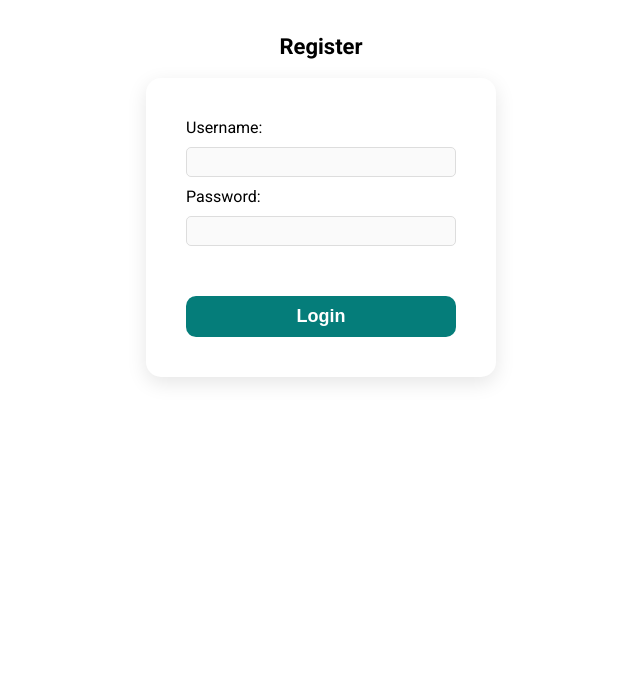
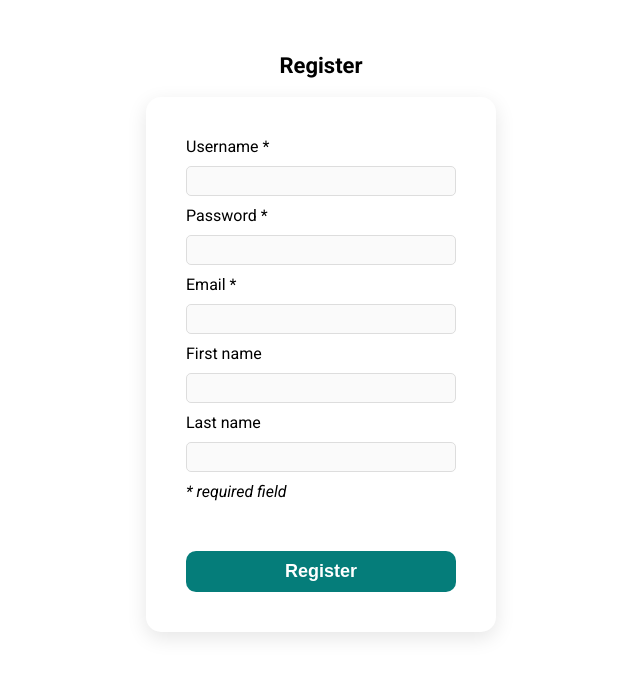
Before and after one commit to tlind-gh/HealthCareApplication_Frontend, a React (Vite) app: page /register in a window 1280 px wide. Shown: the top 676 px of the page, without its empty margins (319-959 px from the left). Built offline with nearby package versions, Linux system fonts and the light colour scheme.

Commit message:
made registration form w. error handling and validation

```diff
--- a/src/components/Login.jsx
+++ b/src/components/Login.jsx
@@ -1,4 +1,4 @@
-import styles from "./styles/LoginRegister.module.css";
+import styles from "./styles/LoginRegister.module.css"
 import { useState } from "react";
 import axios from "axios";
 import { useAuth } from "../hooks/useAuth";
@@ -58,7 +58,6 @@ function Login() {
   return (
     <div className={styles.loginRegisterContainer}>
       <h2 className={styles.title}>Login</h2>
-      {error && <p className={styles.errorText}>{error}</p>}
       <form
         className={styles.formWrapper}
         onSubmit={handleLogin}
@@ -72,7 +71,6 @@ function Login() {
           type="text"
           value={credentials.username}
           onChange={handleInputChange}
-          required
         />
         <label htmlFor="password">Password:</label>
         <input
@@ -82,8 +80,8 @@ function Login() {
           type="password"
           value={credentials.password}
           onChange={handleInputChange}
-          required
         />
+         {error && <p className={styles.errorText}>{error}</p>}
         <button className={styles.submitButton} type="submit">
           Login
         </button>
--- a/src/components/Register.jsx
+++ b/src/components/Register.jsx
@@ -1,90 +1,145 @@
 import styles from "./styles/LoginRegister.module.css";
 import { useState } from "react";
 import axios from "axios";
-import { useAuth } from "../hooks/useAuth";
 import { useNavigate } from "react-router-dom";
 
 function Register() {
-  const { setAuthState } = useAuth();
   const navigate = useNavigate();
-  const [credentials, setCredentials] = useState({
+  const [userData, setUserData] = useState({
     username: "",
     password: "",
+    email: "",
+    firstname: "",
+    lastname: "",
   });
-  const [error, setError] = useState("");
+  const [errors, setErrors] = useState({});
 
   const handleInputChange = (e) => {
-    setCredentials((prev) => ({ ...prev, [e.target.name]: e.target.value }));
+    setUserData((prev) => ({ ...prev, [e.target.name]: e.target.value }));
   };
 
-  const handleLogin = async (e) => {
+  const validateForm = () => {
+    const newErrors = {};
+
+    // Username (required)
+    if (!userData.username.trim()) {
+      newErrors.username = "Username is required";
+    }
+
+    // Email (required + format)
+    if (!userData.email.trim()) {
+      newErrors.email = "Email is required";
+    } else if (!/^[^@]+@[^@]+$/.test(userData.email)) {
+      newErrors.email = "Email must be a valid format";
+    }
+
+    // Password (required + strong rules)
+    if (!userData.password) {
+      newErrors.password = "Password is required";
+    } else if (
+      !/^(?=.*[a-z])(?=.*[A-Z])(?=.*\d)(?=.*[^A-Za-z0-9]).{9,}$/.test(
+        userData.password
+      )
+    ) {
+      newErrors.password =
+        "Password must have minimum: \n- 8 characters in total, \n- 1 upper case letter, \n- 1 lower case letter and \n- 1 number, and 1 special character";
+    }
+
+    setErrors(newErrors);
+    return Object.keys(newErrors).length === 0;
+  };
+
+  // ---------- SUBMIT ----------
+  const handleRegister = async (e) => {
     e.preventDefault();
+
+    if (!validateForm()) return;
 
     try {
       const response = await axios.post(
         "http://localhost:8080/auth/register",
-        credentials,
-        {
-          // withCredentials: true is required for the server to set HTTP-only cookies
-          // This is essential for cookie-based authentication
-          withCredentials: true,
-        }
+        userData,
+        { withCredentials: true }
       );
 
-      console.log("Registration successful:", JSON.stringify(response.data));
-
-      const { loggedInUser, roles } = response.data;
-
-      // Update global auth state with user information
-      setAuthState({
-        isAuthenticated: true,
-        user: loggedInUser,
-        roles: roles,
-      });
-
-      // Redirect based on user role
-      if (roles.includes("ADMIN")) {
-        navigate("/admin/dashboard", { replace: true });
-      } else {
-        navigate("/user/dashboard", { replace: true });
-      }
+      console.log("Registration successful:", response.data);
+      navigate("/login", { replace: true });
     } catch (error) {
-      console.error("Login failed:", error.response || error);
-      setError("Invalid username or password");
+      console.error("Registration failed:", error.response || error);
     }
   };
 
   return (
     <div className={styles.loginRegisterContainer}>
       <h2 className={styles.title}>Register</h2>
-      {error && <p className={styles.errorText}>{error}</p>}
+
       <form
         className={styles.formWrapper}
-        onSubmit={handleLogin}
+        onSubmit={handleRegister}
         aria-label="Registration form"
       >
-        <label htmlFor="username">Username:</label>
+        <label htmlFor="username">Username *</label>
         <input
           className={styles.styledInput}
           id="username"
           name="username"
           type="text"
-          value={credentials.username}
+          value={userData.username}
           onChange={handleInputChange}
-          required
         />
-        <label htmlFor="password">Password:</label>
+        {errors.username && (
+          <p className={styles.errorText}>{errors.username}</p>
+        )}
+
+        <label htmlFor="password">Password *</label>
         <input
           className={styles.styledInput}
           id="password"
           name="password"
           type="password"
-          value={credentials.password}
+          value={userData.password}
           onChange={handleInputChange}
-          required
         />
+        {errors.password && (
+          <p className={styles.errorText}>{errors.password}</p>
+        )}
+
+        <label htmlFor="email">Email *</label>
+        <input
+          className={styles.styledInput}
+          id="email"
+          name="email"
+          type="text"
+          value={userData.email}
+          onChange={handleInputChange}
+        />
+        {errors.email && <p className={styles.errorText}>{errors.email}</p>}
+
+        {/* First name */}
+        <label htmlFor="firstname">First name</label>
+        <input
+          className={styles.styledInput}
+          id="firstname"
+          name="firstname"
+          type="text"
+          value={userData.firstname}
+          onChange={handleInputChange}
+        />
+
+        {/* Last name */}
+        <label htmlFor="lastname">Last name</label>
+        <input
+          className={styles.styledInput}
+          id="lastname"
+          name="lastname"
+          type="text"
+          value={userData.lastname}
+          onChange={handleInputChange}
+        />
+        <span className={styles.requiredText}>* required field</span>
+
         <button className={styles.submitButton} type="submit">
-          Login
+          Register
         </button>
       </form>
     </div>
--- a/src/components/styles/LoginRegister.module.css
+++ b/src/components/styles/LoginRegister.module.css
@@ -1,6 +1,9 @@
 /* Styles moved from styled-components in Login.jsx */
 .errorText {
-  color: red;
+  color: crimson;
+  font-style: italic;
+  margin: 0;
+  font-size: 14px;
 }
 
 .loginRegisterContainer {
@@ -57,3 +60,7 @@
 .styledInput:focus {
   outline: none;
 }
+
+.requiredText {
+  font-style: italic;
+}
--- a/src/styles/GlobalStyle.jsx
+++ b/src/styles/GlobalStyle.jsx
@@ -10,6 +10,7 @@ const GlobalStyle = createGlobalStyle`
     font-family: "Roboto", sans-serif;
     width: 100vw;
     height: 100vh;
+    white-space: pre-line;
   }
 
   .content {
```
